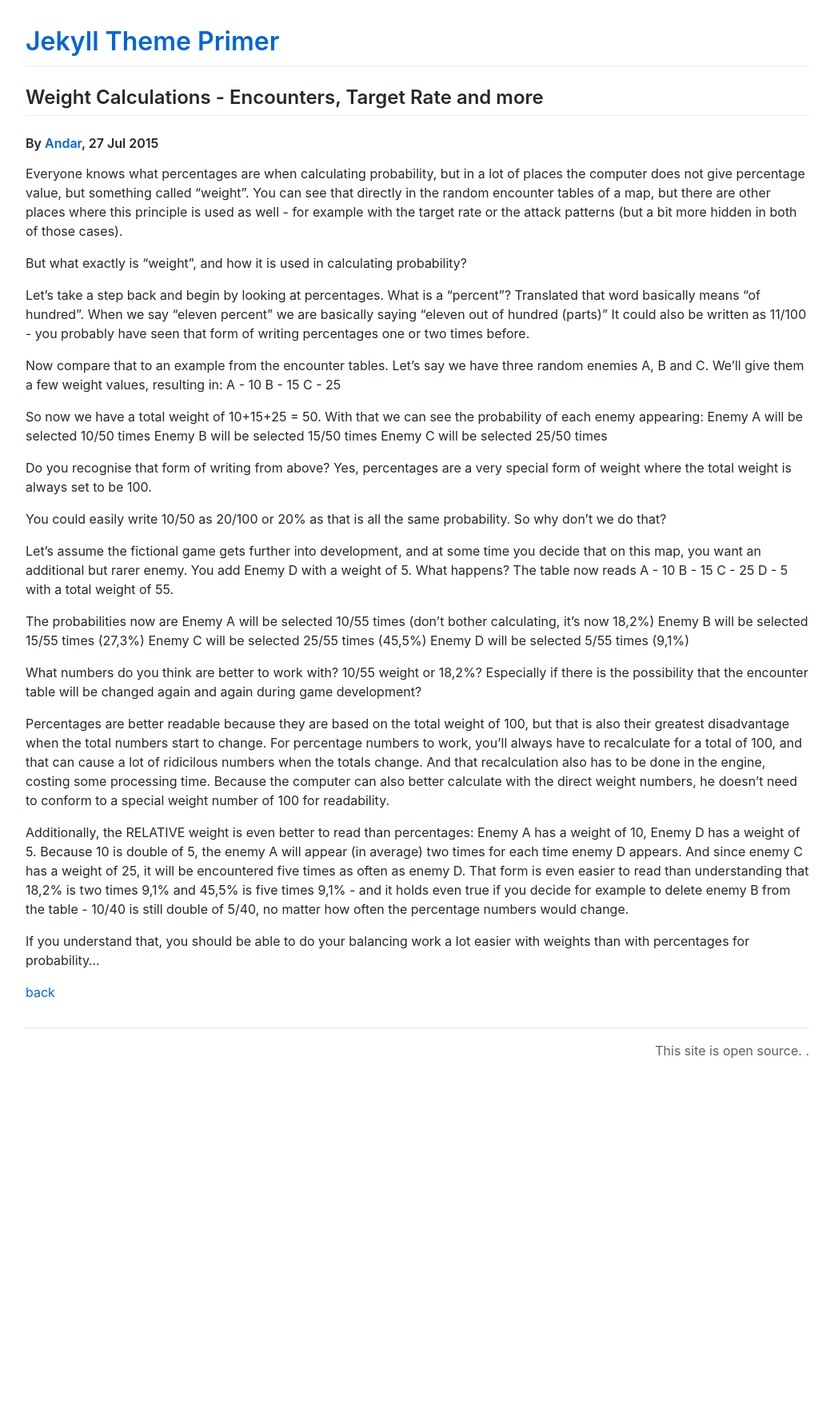
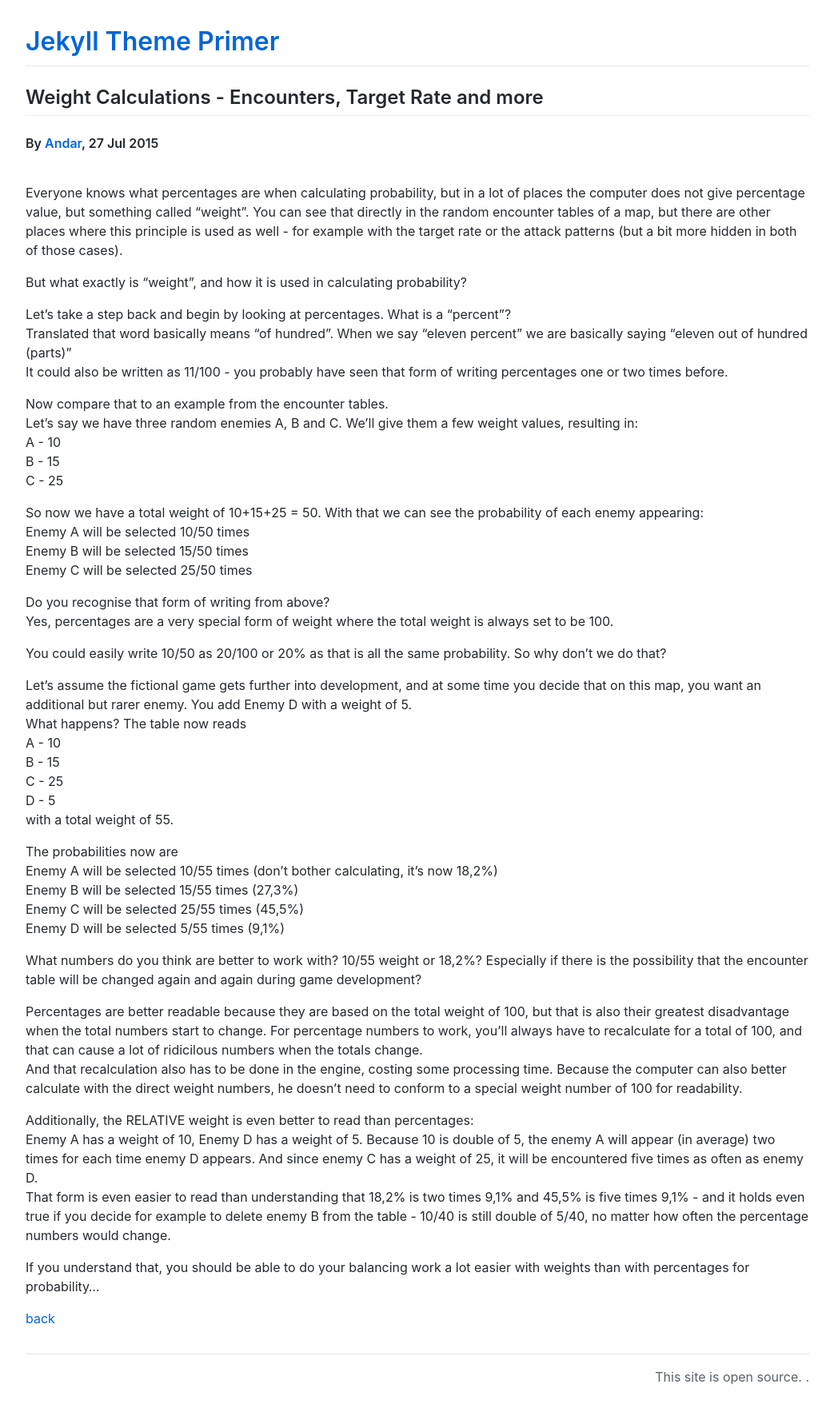
Before and after one commit to ovate/andar-tips, a Jekyll site: the page built from weight-calc.md, in a window 1280 px wide. Shown: the whole page at 80% size, without its empty margins (118-1161 px from the left). Built offline with Jekyll 4.4.1, drawn with Linux system fonts in a browser that asks for light colours; comment, search, counter and statistics services are not loaded; our own code applies the rules of GitHub Pages for plain Markdown files; before the commit the page ends 1358 px from its top, so only the background shows below that.

```diff
--- a/weight-calc.md
+++ b/weight-calc.md
@@ -6,51 +6,52 @@ layout: default
 
 #### By [Andar](https://forums.rpgmakerweb.com/index.php?members/andar.11882/), 27 Jul 2015
 
+<br/>
 Everyone knows what percentages are when calculating probability, but in a lot of places the computer does not give percentage value, but something called "weight". You can see that directly in the random encounter tables of a map, but there are other places where this principle is used as well - for example with the target rate or the attack patterns (but a bit more hidden in both of those cases).
 
 But what exactly is "weight", and how it is used in calculating probability?
 
-Let's take a step back and begin by looking at percentages. What is a "percent"?
-Translated that word basically means "of hundred". When we say "eleven percent" we are basically saying "eleven out of hundred (parts)"
+Let's take a step back and begin by looking at percentages. What is a "percent"?<br/>
+Translated that word basically means "of hundred". When we say "eleven percent" we are basically saying "eleven out of hundred (parts)"<br/>
 It could also be written as 11/100 - you probably have seen that form of writing percentages one or two times before.
 
-Now compare that to an example from the encounter tables.
-Let's say we have three random enemies A, B and C. We'll give them a few weight values, resulting in:
-A - 10
-B - 15
+Now compare that to an example from the encounter tables.<br/>
+Let's say we have three random enemies A, B and C. We'll give them a few weight values, resulting in:<br/>
+A - 10<br/>
+B - 15<br/>
 C - 25
 
-So now we have a total weight of 10+15+25 = 50. With that we can see the probability of each enemy appearing:
-Enemy A will be selected 10/50 times
-Enemy B will be selected 15/50 times
+So now we have a total weight of 10+15+25 = 50. With that we can see the probability of each enemy appearing:<br/>
+Enemy A will be selected 10/50 times<br/>
+Enemy B will be selected 15/50 times<br/>
 Enemy C will be selected 25/50 times
 
-Do you recognise that form of writing from above?
+Do you recognise that form of writing from above?<br/>
 Yes, percentages are a very special form of weight where the total weight is always set to be 100.
 
 You could easily write 10/50 as 20/100 or 20% as that is all the same probability. So why don't we do that?
 
-Let's assume the fictional game gets further into development, and at some time you decide that on this map, you want an additional but rarer enemy. You add Enemy D with a weight of 5.
-What happens? The table now reads
-A - 10
-B - 15
-C - 25
-D - 5
+Let's assume the fictional game gets further into development, and at some time you decide that on this map, you want an additional but rarer enemy. You add Enemy D with a weight of 5.<br/>
+What happens? The table now reads<br/>
+A - 10<br/>
+B - 15<br/>
+C - 25<br/>
+D - 5<br/>
 with a total weight of 55.
 
-The probabilities now are
-Enemy A will be selected 10/55 times (don't bother calculating, it's now 18,2%)
-Enemy B will be selected 15/55 times (27,3%)
-Enemy C will be selected 25/55 times (45,5%)
+The probabilities now are<br/>
+Enemy A will be selected 10/55 times (don't bother calculating, it's now 18,2%)<br/>
+Enemy B will be selected 15/55 times (27,3%)<br/>
+Enemy C will be selected 25/55 times (45,5%)<br/>
 Enemy D will be selected 5/55 times (9,1%)
 
 What numbers do you think are better to work with? 10/55 weight or 18,2%? Especially if there is the possibility that the encounter table will be changed again and again during game development?
 
-Percentages are better readable because they are based on the total weight of 100, but that is also their greatest disadvantage when the total numbers start to change. For percentage numbers to work, you'll always have to recalculate for a total of 100, and that can cause a lot of ridicilous numbers when the totals change.
+Percentages are better readable because they are based on the total weight of 100, but that is also their greatest disadvantage when the total numbers start to change. For percentage numbers to work, you'll always have to recalculate for a total of 100, and that can cause a lot of ridicilous numbers when the totals change.<br/>
 And that recalculation also has to be done in the engine, costing some processing time. Because the computer can also better calculate with the direct weight numbers, he doesn't need to conform to a special weight number of 100 for readability.
 
-Additionally, the RELATIVE weight is even better to read than percentages:
-Enemy A has a weight of 10, Enemy D has a weight of 5. Because 10 is double of 5, the enemy A will appear (in average) two times for each time enemy D appears. And since enemy C has a weight of 25, it will be encountered five times as often as enemy D.
+Additionally, the RELATIVE weight is even better to read than percentages:<br/>
+Enemy A has a weight of 10, Enemy D has a weight of 5. Because 10 is double of 5, the enemy A will appear (in average) two times for each time enemy D appears. And since enemy C has a weight of 25, it will be encountered five times as often as enemy D.<br/>
 That form is even easier to read than understanding that 18,2% is two times 9,1% and 45,5% is five times 9,1% - and it holds even true if you decide for example to delete enemy B from the table - 10/40 is still double of 5/40, no matter how often the percentage numbers would change.
 
 If you understand that, you should be able to do your balancing work a lot easier with weights than with percentages for probability...
```
Also changed, not shown: backups.md (+9 -9 lines), first-star.md (+8 -7 lines), resolution.md (+9 -8 lines), tools-links.md (+12 -11 lines).
